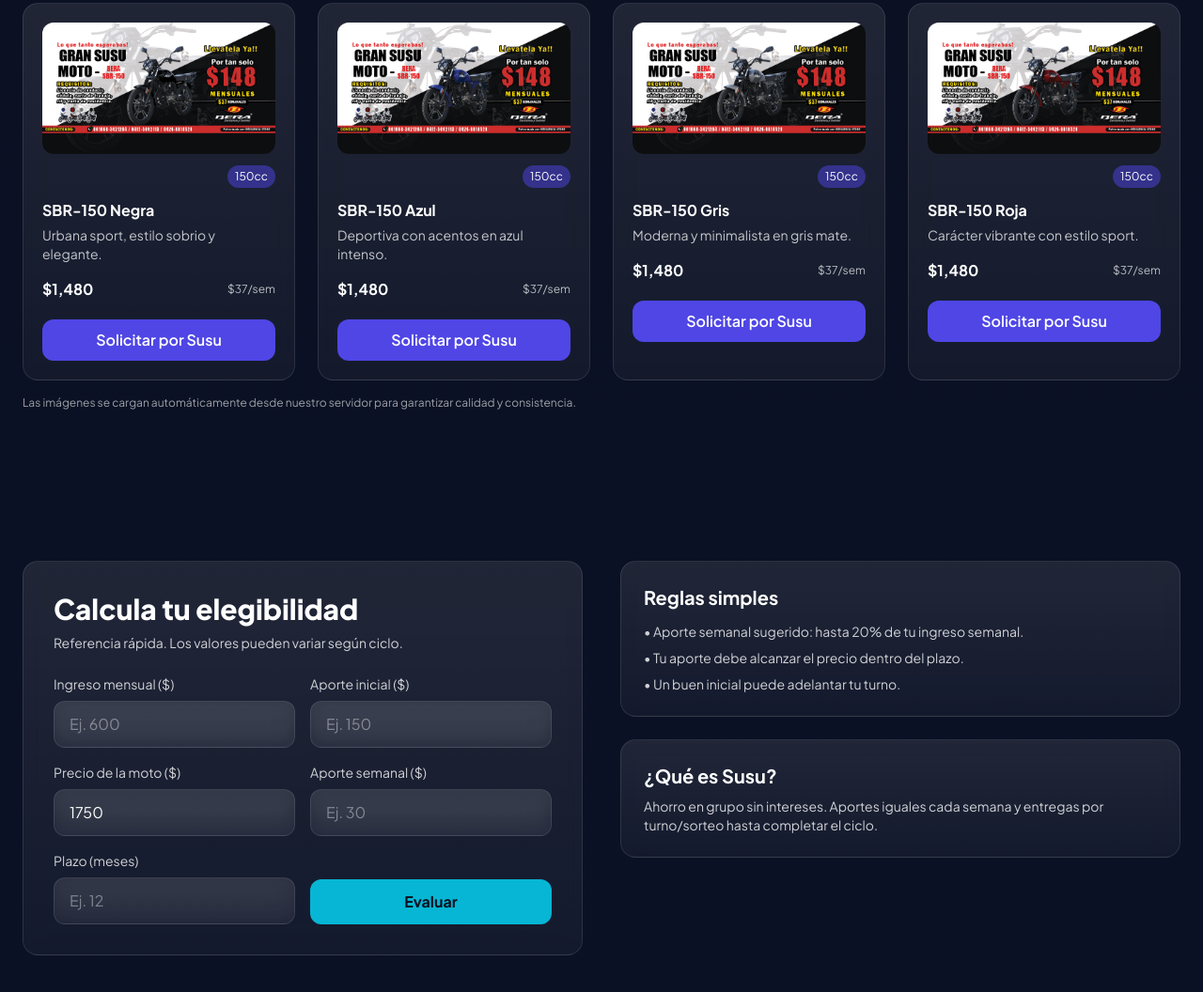
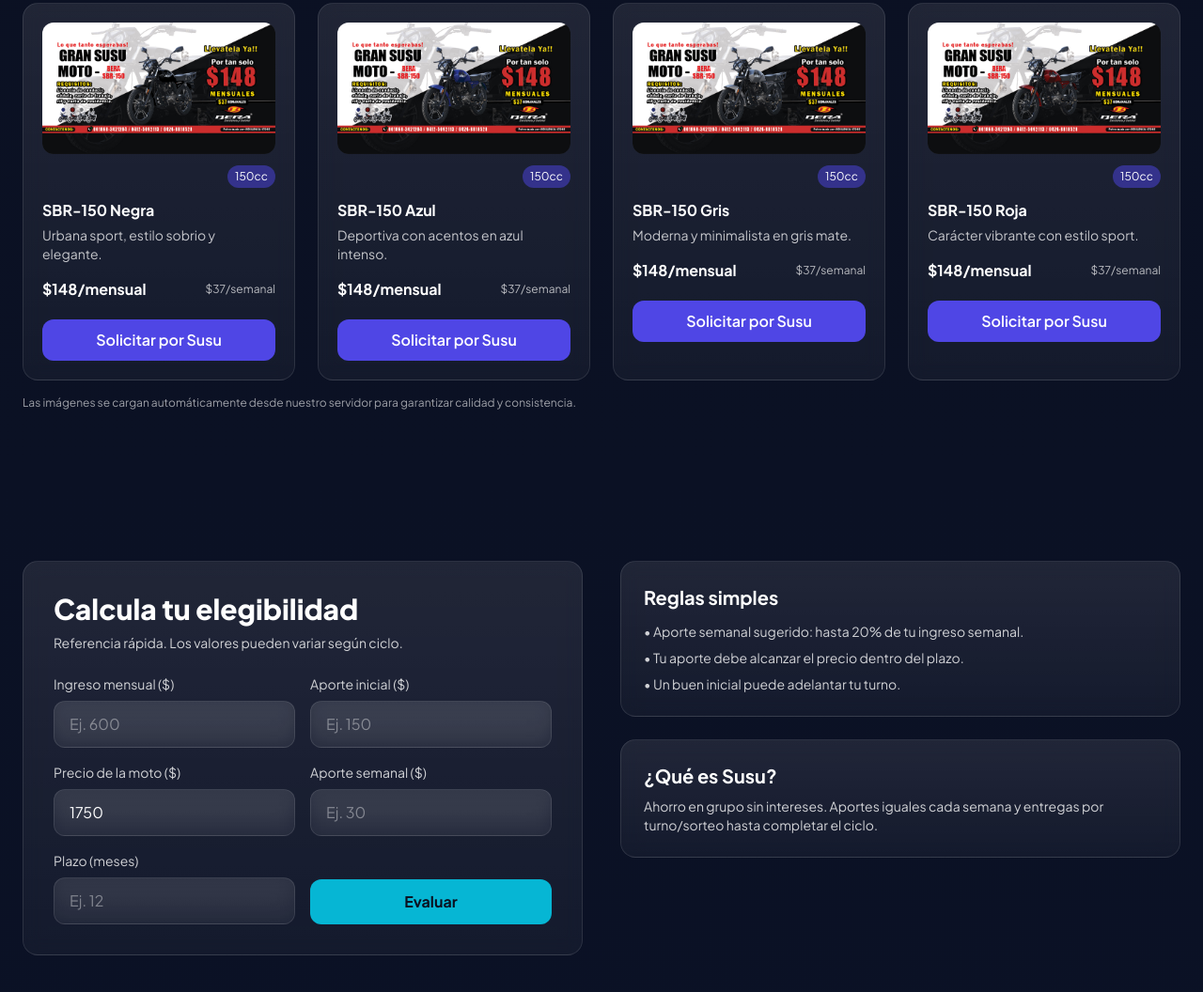
Before and after one commit to Leonova-Studio/susumotos, a plain HTML site: page index.html in a window 1280 px wide. Shown: the part 1391-2447 px from the top of the page at 94% size. Drawn offline with nearby package versions, Linux system fonts and the light colour scheme.

Commit message:
Update index prices.html

```diff
--- a/index.html
+++ b/index.html
@@ -184,8 +184,8 @@
           <h3 class="font-bold mt-3">SBR-150 Negra</h3>
           <p class="text-white/75 text-sm mt-1">Urbana sport, estilo sobrio y elegante.</p>
           <div class="mt-4 flex items-center justify-between">
-            <div class="text-white font-bold">$1,480</div>
-            <div class="text-white/70 text-xs">$37/sem</div>
+            <div class="text-white font-bold">$148/mensual</div>
+            <div class="text-white/70 text-xs">$37/semanal</div>
           </div>
           <button class="mt-5 w-full bg-primary-600 hover:bg-primary-700 text-white font-semibold py-2.5 rounded-xl" onclick="prefillModel('Bera','SBR-150 Negra',1750)">Solicitar por Susu</button>
         </div>
@@ -202,8 +202,8 @@
           <h3 class="font-bold mt-3">SBR-150 Azul</h3>
           <p class="text-white/75 text-sm mt-1">Deportiva con acentos en azul intenso.</p>
           <div class="mt-4 flex items-center justify-between">
-            <div class="text-white font-bold">$1,480</div>
-            <div class="text-white/70 text-xs">$37/sem</div>
+            <div class="text-white font-bold">$148/mensual</div>
+            <div class="text-white/70 text-xs">$37/semanal</div>
           </div>
           <button class="mt-5 w-full bg-primary-600 hover:bg-primary-700 text-white font-semibold py-2.5 rounded-xl" onclick="prefillModel('Bera','SBR-150 Azul',1750)">Solicitar por Susu</button>
         </div>
@@ -220,8 +220,8 @@
           <h3 class="font-bold mt-3">SBR-150 Gris</h3>
           <p class="text-white/75 text-sm mt-1">Moderna y minimalista en gris mate.</p>
           <div class="mt-4 flex items-center justify-between">
-            <div class="text-white font-bold">$1,480</div>
-            <div class="text-white/70 text-xs">$37/sem</div>
+            <div class="text-white font-bold">$148/mensual</div>
+            <div class="text-white/70 text-xs">$37/semanal</div>
           </div>
           <button class="mt-5 w-full bg-primary-600 hover:bg-primary-700 text-white font-semibold py-2.5 rounded-xl" onclick="prefillModel('Bera','SBR-150 Gris',1750)">Solicitar por Susu</button>
         </div>
@@ -238,8 +238,8 @@
           <h3 class="font-bold mt-3">SBR-150 Roja</h3>
           <p class="text-white/75 text-sm mt-1">Carácter vibrante con estilo sport.</p>
           <div class="mt-4 flex items-center justify-between">
-            <div class="text-white font-bold">$1,480</div>
-            <div class="text-white/70 text-xs">$37/sem</div>
+            <div class="text-white font-bold">$148/mensual</div>
+            <div class="text-white/70 text-xs">$37/semanal</div>
           </div>
           <button class="mt-5 w-full bg-primary-600 hover:bg-primary-700 text-white font-semibold py-2.5 rounded-xl" onclick="prefillModel('Bera','SBR-150 Roja',1750)">Solicitar por Susu</button>
         </div>
```
